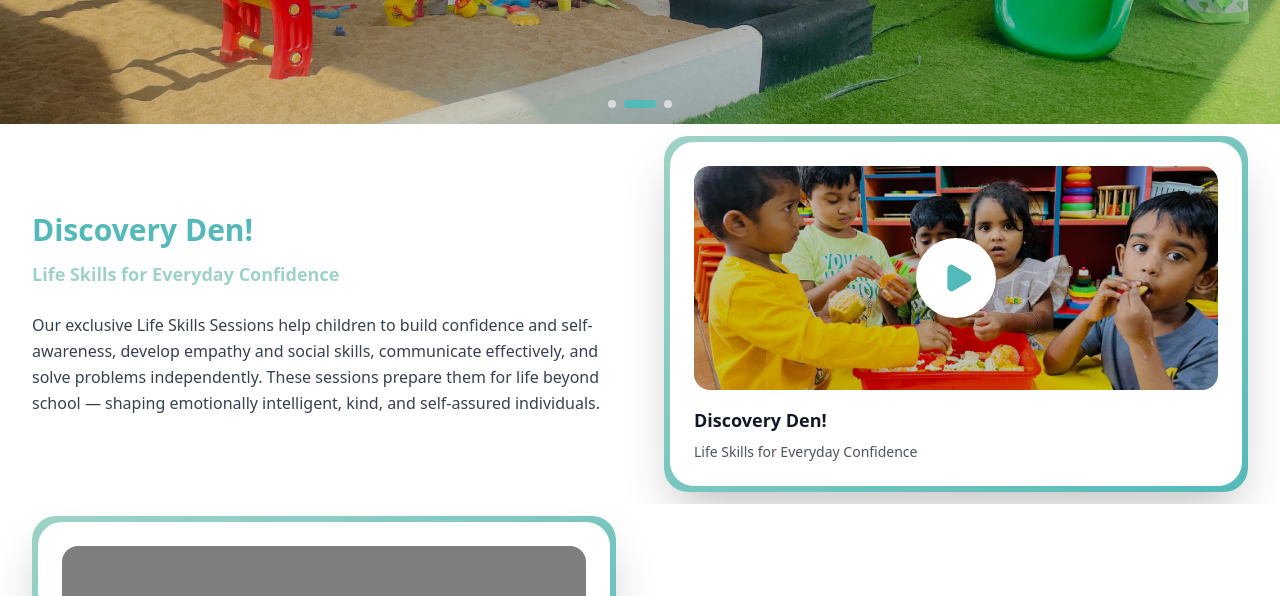
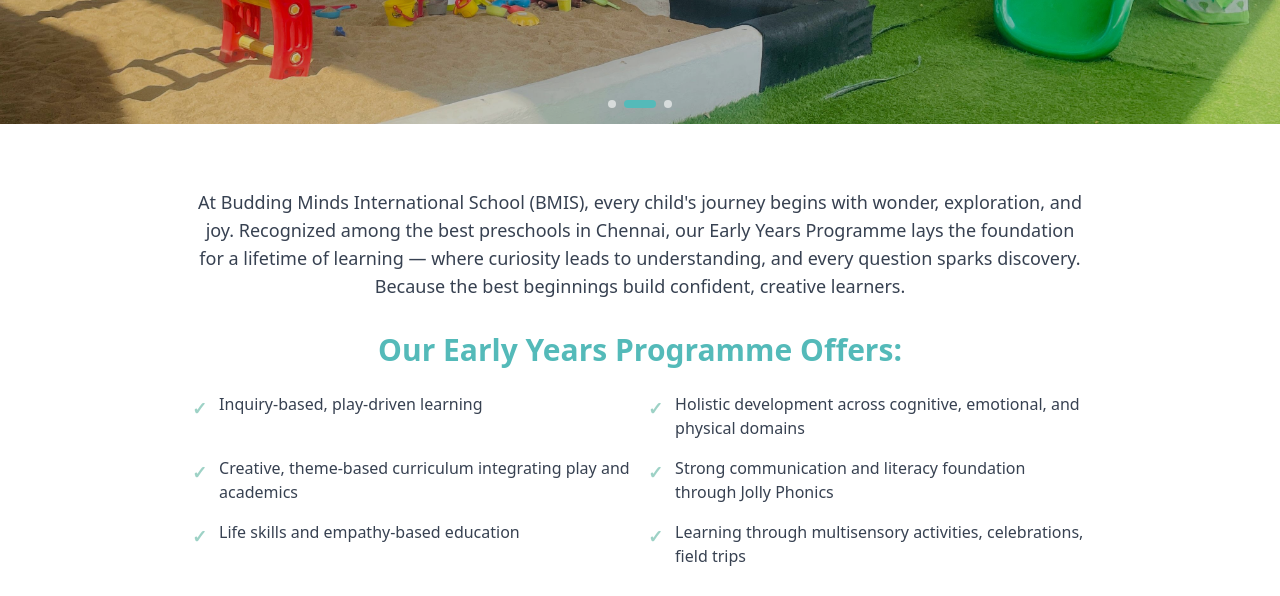
Before and after one commit to BM-Landing-Page/FrontEnd, a Next.js app: page /earlyyears in a window 1280 px wide. Shown: the part 440-1036 px from the top of the page. Built offline with nearby package versions, Linux system fonts and the light colour scheme; grey boxes are pictures that could not be loaded.

Commit message:
`Added new section to EarlyYearsProgramme component with introduction paragraph, programme offerings, and updated existing functionality`

```diff
--- a/src/components/sections/Academics/earlyyears.tsx
+++ b/src/components/sections/Academics/earlyyears.tsx
@@ -109,7 +109,7 @@
   const getYouTubeVideoId = (url: string) => {
     const regExp = /^.*(youtu.be\/|v\/|u\/\w\/|embed\/|watch\?v=|&v=)([^#&?]*).*/
     const match = url.match(regExp)
-    return (match && match[2].length === 11) ? match[2] : null
+    return match && match[2].length === 11 ? match[2] : null
   }
 
   // YouTube thumbnail URL
@@ -180,6 +180,61 @@
         </div>
       </section>
 
+      <section className="py-12 md:py-16 px-4 md:px-8 bg-white">
+        <div className="max-w-4xl mx-auto text-center space-y-8">
+          {/* Introduction Paragraph */}
+          <div className="space-y-4">
+            <p className="text-gray-700 leading-relaxed text-base md:text-lg">
+              At Budding Minds International School (BMIS), every child's journey begins with wonder, exploration, and
+              joy. Recognized among the best preschools in Chennai, our Early Years Programme lays the foundation for a
+              lifetime of learning — where curiosity leads to understanding, and every question sparks discovery.
+              Because the best beginnings build confident, creative learners.
+            </p>
+          </div>
+
+          {/* Programme Offerings */}
+          <div className="space-y-6">
+            <h2 className="text-2xl md:text-3xl font-bold text-[#54BAB9] text-balance">
+              Our Early Years Programme Offers:
+            </h2>
+            <div className="grid md:grid-cols-2 gap-4 text-left">
+              <div className="flex items-start gap-3">
+                <span className="text-[#9ED2C6] font-bold text-lg mt-0.5 flex-shrink-0">✓</span>
+                <span className="text-gray-700 text-base">Inquiry-based, play-driven learning</span>
+              </div>
+              <div className="flex items-start gap-3">
+                <span className="text-[#9ED2C6] font-bold text-lg mt-0.5 flex-shrink-0">✓</span>
+                <span className="text-gray-700 text-base">
+                  Holistic development across cognitive, emotional, and physical domains
+                </span>
+              </div>
+              <div className="flex items-start gap-3">
+                <span className="text-[#9ED2C6] font-bold text-lg mt-0.5 flex-shrink-0">✓</span>
+                <span className="text-gray-700 text-base">
+                  Creative, theme-based curriculum integrating play and academics
+                </span>
+              </div>
+              <div className="flex items-start gap-3">
+                <span className="text-[#9ED2C6] font-bold text-lg mt-0.5 flex-shrink-0">✓</span>
+                <span className="text-gray-700 text-base">
+                  Strong communication and literacy foundation through Jolly Phonics
+                </span>
+              </div>
+              <div className="flex items-start gap-3">
+                <span className="text-[#9ED2C6] font-bold text-lg mt-0.5 flex-shrink-0">✓</span>
+                <span className="text-gray-700 text-base">Life skills and empathy-based education</span>
+              </div>
+              <div className="flex items-start gap-3">
+                <span className="text-[#9ED2C6] font-bold text-lg mt-0.5 flex-shrink-0">✓</span>
+                <span className="text-gray-700 text-base">
+                  Learning through multisensory activities, celebrations, field trips
+                </span>
+              </div>
+            </div>
+          </div>
+        </div>
+      </section>
+
       {/* Section 1: Discovery Den - Card Design */}
       <section className="py-2 md:py-3 px-4 md:px-8 bg-white overflow-hidden">
         <div className="absolute inset-0 pointer-events-none overflow-hidden">
@@ -209,7 +264,9 @@
                 <div className="bg-white rounded-3xl p-6 space-y-4">
                   <div
                     className="relative cursor-pointer rounded-2xl overflow-hidden group-hover:scale-105 transition-transform duration-300"
-                    onClick={() => window.open("https://www.instagram.com/reel/DQMCZx-geJ0/?igsh=MXdzeG80cjJlMTY0aA==", "_blank")}
+                    onClick={() =>
+                      window.open("https://www.instagram.com/reel/DQMCZx-geJ0/?igsh=MXdzeG80cjJlMTY0aA==", "_blank")
+                    }
                   >
                     <img
                       src="/images/discoveryden.jpeg"
@@ -253,7 +310,7 @@
                     onClick={() => window.open(skillsHubVideoUrl, "_blank")}
                   >
                     <img
-                      src={skillsHubThumbnail}
+                      src={skillsHubThumbnail || "/placeholder.svg"}
                       alt="Skills Hub - Discovering Brilliance"
                       className="w-full h-56 object-cover"
                       onError={handleImageError}
```
